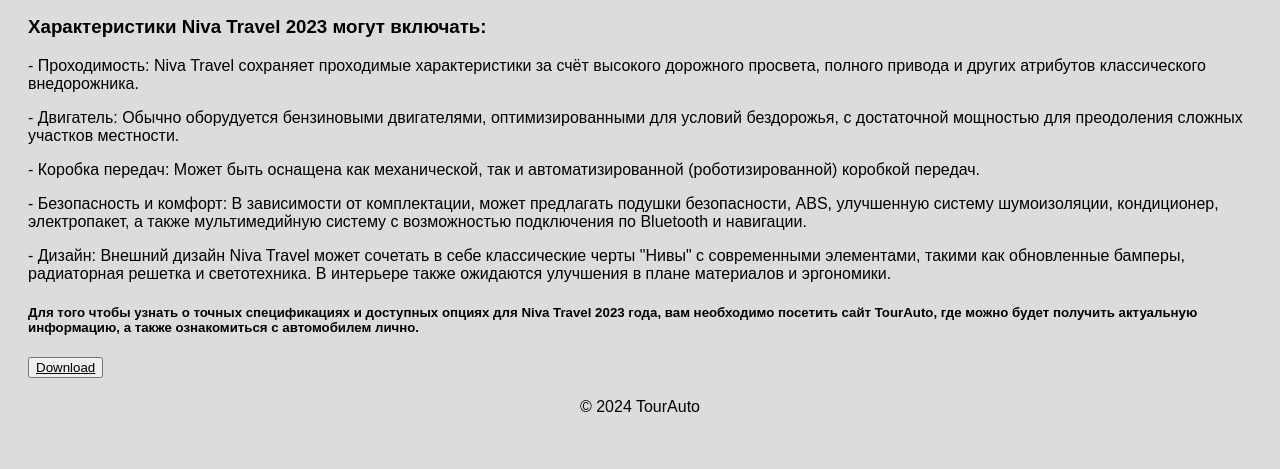
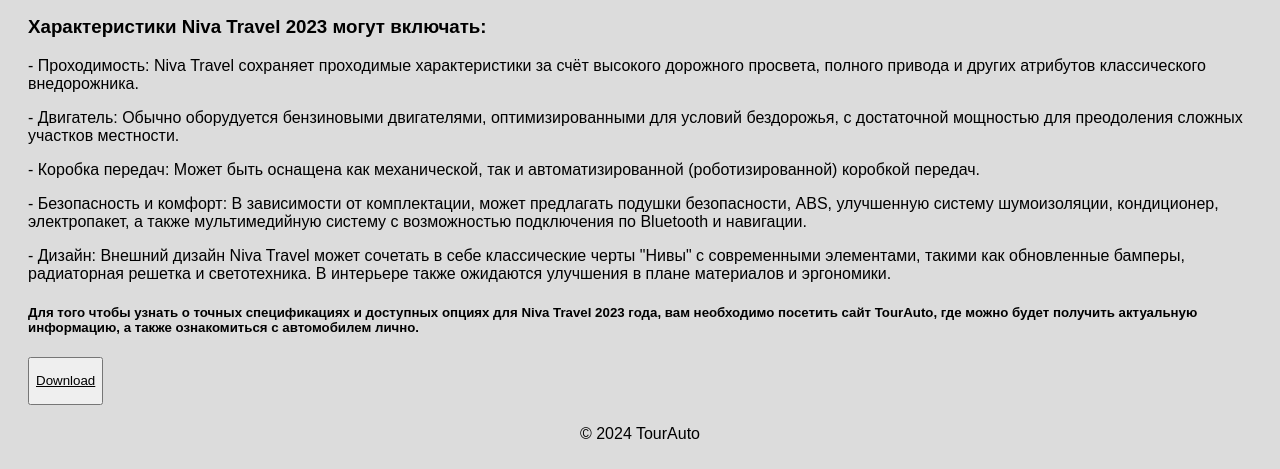
Before and after one commit to Detrx1d/detrx1d.github.io, a plain HTML site: page infoCar/information/infoNivaTravel.html in a window 1280 px wide. Shown: the part 331-800 px from the top of the page. Drawn offline with Linux system fonts and the light colour scheme.

Commit message:
Update infoNivaTravel.html

```diff
--- a/infoCar/information/infoNivaTravel.html
+++ b/infoCar/information/infoNivaTravel.html
@@ -52,7 +52,7 @@
 <p>- Дизайн: Внешний дизайн Niva Travel может сочетать в себе классические черты "Нивы" с современными элементами, такими как обновленные бамперы, радиаторная решетка и светотехника. В интерьере также ожидаются улучшения в плане материалов и эргономики.</p>
       <p><h5>Для того чтобы узнать о точных спецификациях и доступных опциях для Niva Travel 2023 года, вам необходимо посетить сайт TourAuto, где можно будет получить актуальную информацию, а также ознакомиться с автомобилем лично.</h5></p>
 <button name="nubex" value="Nubex">
-    <a href="text/travel1.pdf" download> Download </a>
+   <p>  <a href="text/travel1.pdf" download> Download </a> </p>
 </button>
   </main>
 <center> &copy; 2024 TourAuto
```
